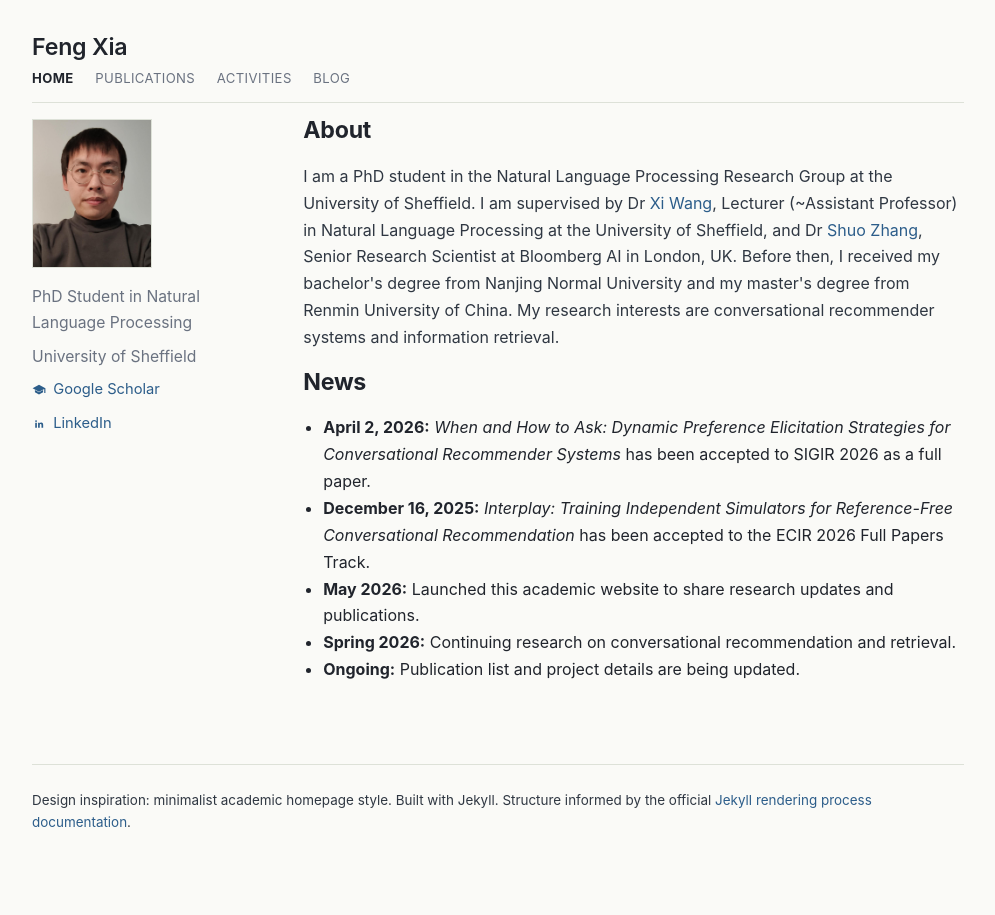
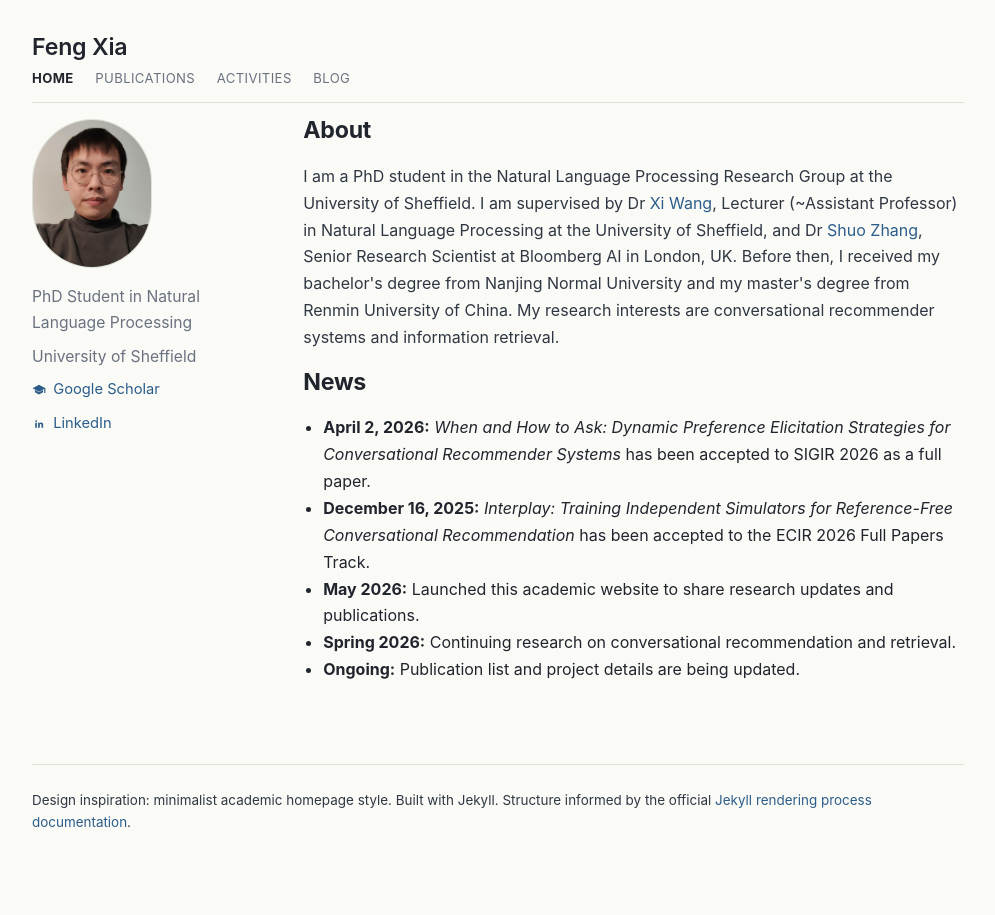
Before and after one commit to juanfacabian/juanfacabian.github.io, a Jekyll site: the page built from index.html, in a window 1280 px wide. Shown: the whole page, without its empty margins (142-1137 px from the left). Built offline with Jekyll 4.4.1, drawn with Linux system fonts in a browser that asks for light colours.

Commit message:
Make homepage portrait oval

```diff
--- a/assets/css/style.css
+++ b/assets/css/style.css
@@ -143,6 +143,7 @@ ul {
   border: 1px solid var(--border);
   object-fit: cover;
   margin-bottom: 1rem;
+  border-radius: 50% / 42%;
 }
 
 .profile-role,
@@ -218,5 +219,6 @@ ul {
 
   .home-portrait {
     max-width: 110px;
+    border-radius: 50% / 42%;
   }
 }
```
